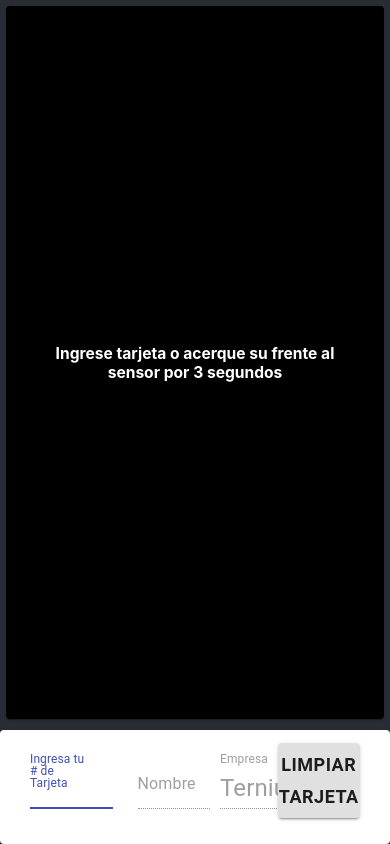
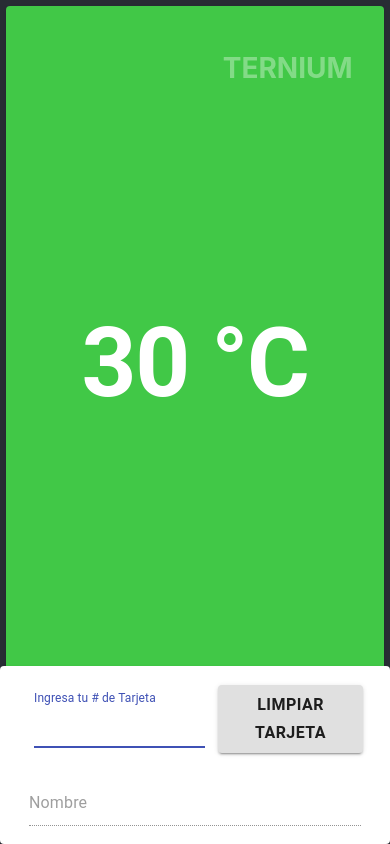
Before and after one commit to cesmejia/temp-rfid-ternium, a React (Create React App) app: page / in a window 390 px wide. Built offline with nearby package versions, Linux system fonts and the light colour scheme; no server answers.

Commit message:
changing styles and companyName

```diff
--- a/src/App.js
+++ b/src/App.js
@@ -22,7 +22,7 @@ getToken()
 
 function App() {
   const myInput = useRef("");
-  const [postTemp, setTemp] = useState();
+  const [postTemp, setTemp] = useState({temp:30});
   const [message, setMessage] = useState("Ingrese tarjeta o acerque su frente al sensor por 3 segundos");
   const [open, setOpen] = useState(false);
   const [open2, setOpen2] = useState(false);
@@ -96,7 +96,7 @@ function App() {
           .then( data => onCompletedAE(data) )
           .catch( err => onErrorAE(err) );
       dictionary.fullName = val.Nombre;
-      setUser(val.Nombre);
+      setUser(`${val.Nombre} ${val.Paterno} ${val.Materno}`);
       console.log({re:val});
     }
 
--- a/src/components/DataTag.js
+++ b/src/components/DataTag.js
@@ -1,27 +1,49 @@
 import React from 'react';
-import { Grid, Paper, TextField, Button } from '@material-ui/core';
+import { Grid, Paper, TextField, Button, Hidden } from '@material-ui/core';
+import { makeStyles } from '@material-ui/core/styles';
 
+const useStyles = makeStyles(theme => ({
+  root: {
+    height:"100%",
+    backgroundColor: "white",
+    color:"white",
+    [theme.breakpoints.up('sm')]: {
+      padding:"13px 30px 26px",
+    },
+    [theme.breakpoints.only('xs')]: {
+      padding:"6px 24px 13px"
+    }
+  },
+}));
 
 const DataTag = ({myInput, user, clean, toggleFocus}) => {
+  const classes = useStyles();
 
   return (
     <Grid item xs={12} sm={12} style={{position: "absolute", bottom: 0, width: "100%"}}>
-      <Paper style={{height:"100%", backgroundColor: "white", color:"white", padding:"13px 30px 26px"}}>
+      <Paper className={classes.root} >
         <Grid container  direction="row" justify="center" alignItems="center" >
 
-          <Grid item xs={3} sm={3} style={{display: "flex", justifyContent: "center"}}>
+          <Grid item xs={6} sm={3} style={{display: "flex", justifyContent: "center"}}>
             <TextField label="Ingresa tu # de Tarjeta " id="standard-size-small" defaultValue="" inputRef={myInput} autoFocus inputProps={{style: {fontSize: "1.50rem"} }}/>
           </Grid>
 
-          <Grid item xs={6} sm={6} style={{marginLeft:"20px",marginRight:"-20px", display:"flex"}} >
-            <TextField id="outlined-basic" disabled value={user} style={{margin:5}} label="Nombre" inputProps={{style: {fontSize: "1.50rem"} }} />
-            <TextField id="outlined-basic" disabled value="Ternium" style={{margin:5}} label="Empresa"  inputProps={{style: {fontSize: "1.50rem"} }}/>
+          <Hidden only="xs" >
+            <Grid item xs={12} sm={6} style={{marginLeft:"20px",marginRight:"-20px", display:"flex"}} >
+              <TextField id="outlined-basic" disabled value={user} style={{margin:5, width:"90%"}} label="Nombre" inputProps={{style: {fontSize: "1.50rem"} }} />
+              {/* <TextField id="outlined-basic" disabled value="Ternium" style={{margin:5}} label="Empresa"  inputProps={{style: {fontSize: "1.50rem"} }}/> */}
+            </Grid>
+          </Hidden>
+
+          <Grid item xs={6} sm={3} style={{display: "flex", justifyContent: "center", padding:13, marginRight:"-20px"}} >
+            <Button variant="contained" onClick={()=>clean()} style={{ fontWeight: "bold", paddingLeft:6, paddingRight: 6, fontSize:16}}>Limpiar tarjeta</Button>
           </Grid>
 
-
-          <Grid item xs={3} sm={3} style={{display: "flex", justifyContent: "center"}} >
-            <Button variant="contained" onClick={()=>clean()} style={{fontSize: "large", fontWeight: "bold"}}>Limpiar tarjeta</Button>
-          </Grid>
+          <Hidden smUp>
+            <Grid item xs={12} sm={6} style={{ display:"flex" }} >
+              <TextField id="outlined-basic" disabled value={user} style={{margin:5, width:"100%"}} label="Nombre" inputProps={{style: {fontSize: "1.35rem"} }} />
+            </Grid>
+          </Hidden>
 
         </Grid>
       </Paper>
--- a/src/components/TempCard.js
+++ b/src/components/TempCard.js
@@ -25,11 +25,14 @@ let status = <h1 style={{textAlign:"center", fontSize:"4vw", margin:0}}>{message
     }
 
     return (
-      <Grid item xs={12} style={{textAlign:"start", padding:6, height:"80vh"}}>
-        <Paper style={{ height:"100%", backgroundColor: bkc, color:"white", justifyContent: "center", display: "flex", alignItems: "center", padding:25 }}>
-          {status}
-        </Paper>
-      </Grid>
+      <>
+        <div style={{position: "absolute", right: 14,	padding: "6vh 6vw", fontWeight:"bolder", fontSize:28, opacity:0.35, color:"white" }}>TERNIUM</div>
+        <Grid item xs={12} style={{textAlign:"start", padding:6, height:"80vh"}}>
+          <Paper style={{ height:"100%", backgroundColor: bkc, color:"white", justifyContent: "center", display: "flex", alignItems: "center", padding:25 }}>
+            {status}
+          </Paper>
+        </Grid>
+      </>
     )
 }
 
--- a/src/graphql/queries/requestEmployee2.js
+++ b/src/graphql/queries/requestEmployee2.js
@@ -1,5 +1,4 @@
 import axios from "axios";
-import getToken from "./getToken";
 import qs from "qs";
 
 const two =
```
